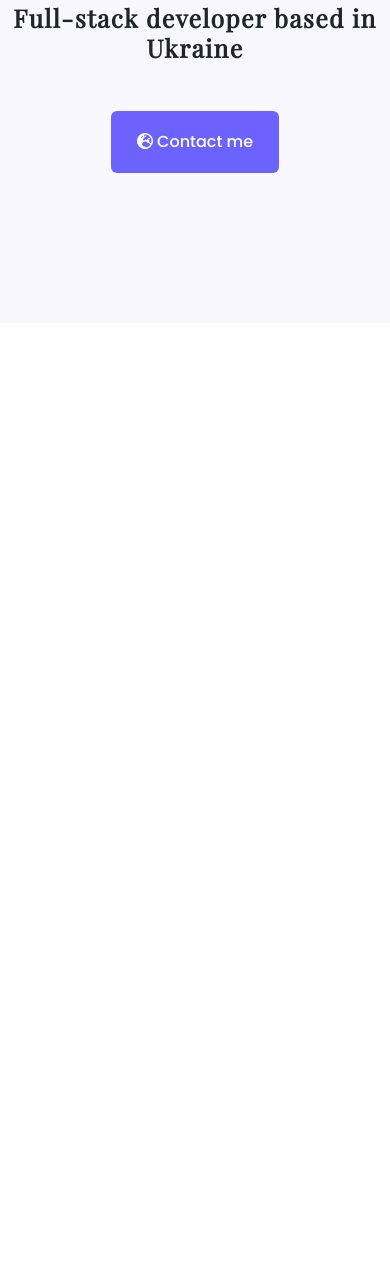
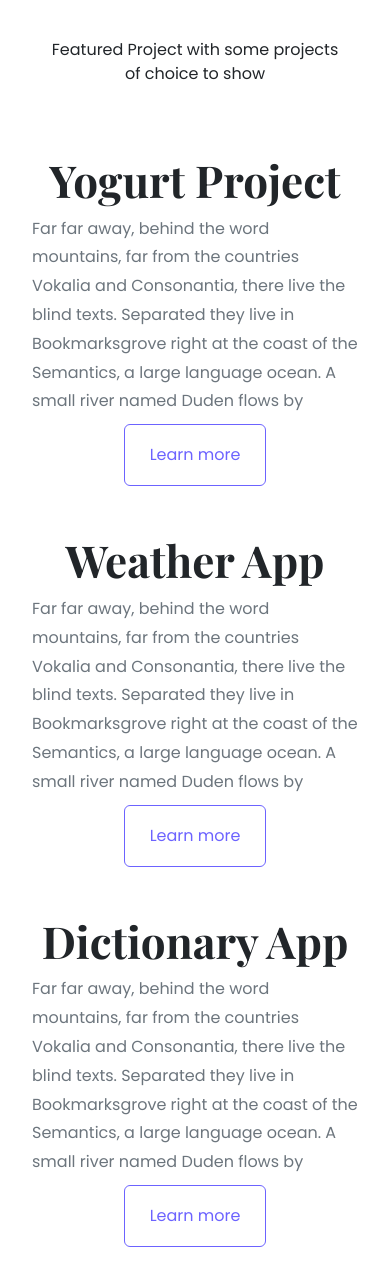
Before and after one commit to kse-kot/portfolio_project, a plain HTML site: page index.html in a window 390 px wide. Shown: the part 449-1724 px from the top of the page. Before the commit the page ends 844 px from the top, so only its background shows below. Drawn offline with nearby package versions, Linux system fonts and the light colour scheme.

Commit message:
add and design homepage content

```diff
--- a/index.html
+++ b/index.html
@@ -13,7 +13,7 @@
 		<link rel="preconnect" href="https://fonts.googleapis.com" />
 		<link rel="preconnect" href="https://fonts.gstatic.com" crossorigin />
 		<link
-			href="https://fonts.googleapis.com/css2?family=Playfair+Display&family=Poppins:wght@400;500;700&display=swap"
+			href="https://fonts.googleapis.com/css2?family=Playfair+Display:wght@400;600;700&family=Poppins:wght@400;500;700&display=swap"
 			rel="stylesheet"
 		/>
 		<link rel="stylesheet" href="/styles/portfolio.css" />
@@ -31,6 +31,94 @@
 			</div>
 		</div>
 
+		<div class="m-5 text-center">
+			Featured Project with some projects of choice to show
+		</div>
+
+		<div class="container projects">
+			<div class="row mb-2 mb-lg-5">
+				<div class="col d-none d-lg-block">
+					<img
+						src="/images/yogurt.png"
+						alt="yogurt"
+						class="img-fluid"
+					/>
+				</div>
+				<div class="col">
+					<div class="project-details">
+						<h2 class="mb-2 mb-lg-5 text-center text-lg-start">
+							Yogurt Project
+						</h2>
+						<p class="text-muted mb-2 mb-lg-5">
+							Far far away, behind the word mountains, far from
+							the countries Vokalia and Consonantia, there live
+							the blind texts. Separated they live in
+							Bookmarksgrove right at the coast of the Semantics,
+							a large language ocean. A small river named Duden
+							flows by
+						</p>
+						<div class="text-center text-lg-start">
+							<a href="" class="btn btn-project">Learn more</a>
+						</div>
+					</div>
+				</div>
+			</div>
+			<div class="row mb-2 mb-lg-5">
+				<div class="col">
+					<div class="project-details">
+						<h2 class="mb-2 mb-lg-5 text-center text-lg-start">
+							Weather App
+						</h2>
+						<p class="text-muted mb-2 mb-lg-5">
+							Far far away, behind the word mountains, far from
+							the countries Vokalia and Consonantia, there live
+							the blind texts. Separated they live in
+							Bookmarksgrove right at the coast of the Semantics,
+							a large language ocean. A small river named Duden
+							flows by
+						</p>
+						<div class="text-center text-lg-start">
+							<a href="" class="btn btn-project">Learn more</a>
+						</div>
+					</div>
+				</div>
+				<div class="col d-none d-lg-block">
+					<img
+						src="/images/weather.png"
+						alt="yogurt"
+						class="img-fluid"
+					/>
+				</div>
+			</div>
+			<div class="row mb-2 mb-lg-5">
+				<div class="col d-none d-lg-block">
+					<img
+						src="/images/dictionary.png"
+						alt="yogurt"
+						class="img-fluid"
+					/>
+				</div>
+				<div class="col">
+					<div class="project-details">
+						<h2 class="mb-2 mb-lg-5 text-center text-lg-start">
+							Dictionary App
+						</h2>
+						<p class="text-muted mb-2 mb-lg-5">
+							Far far away, behind the word mountains, far from
+							the countries Vokalia and Consonantia, there live
+							the blind texts. Separated they live in
+							Bookmarksgrove right at the coast of the Semantics,
+							a large language ocean. A small river named Duden
+							flows by
+						</p>
+						<div class="text-center text-lg-start">
+							<a href="" class="btn btn-project">Learn more</a>
+						</div>
+					</div>
+				</div>
+			</div>
+		</div>
+
 		<script
 			src="https://kit.fontawesome.com/cf817643d5.js"
 			crossorigin="anonymous"
--- a/styles/portfolio.css
+++ b/styles/portfolio.css
@@ -11,10 +11,7 @@ body {
 
 h1,
 h2,
-h3,
-h4,
-h5,
-h6 {
+h3 {
 	font-family: var(--heading-font-family);
 	font-weight: bold;
 	text-align: center;
@@ -50,3 +47,40 @@ p i {
 	padding: 18px 25px;
 	font-weight: 500;
 }
+
+.btn-project {
+	background-color: transparent;
+	border-color: var(--secondary-color);
+	color: var(--secondary-color);
+	padding: 18px 25px;
+}
+
+.projects h2 {
+	font-size: 60px;
+}
+
+.projects p {
+	line-height: 1.8;
+}
+
+.project-details {
+	padding: 80px;
+}
+
+@media (max-width: 576px) {
+	.hero {
+		padding: 70px 0;
+	}
+
+	.hero h1 {
+		font-size: 48px;
+	}
+
+	.projects h2 {
+		font-size: 44px;
+	}
+
+	.project-details {
+		padding: 20px;
+	}
+}
```
Also changed, not shown: images/dictionary.png (added), images/weather.png (added), images/yogurt.png (added).
